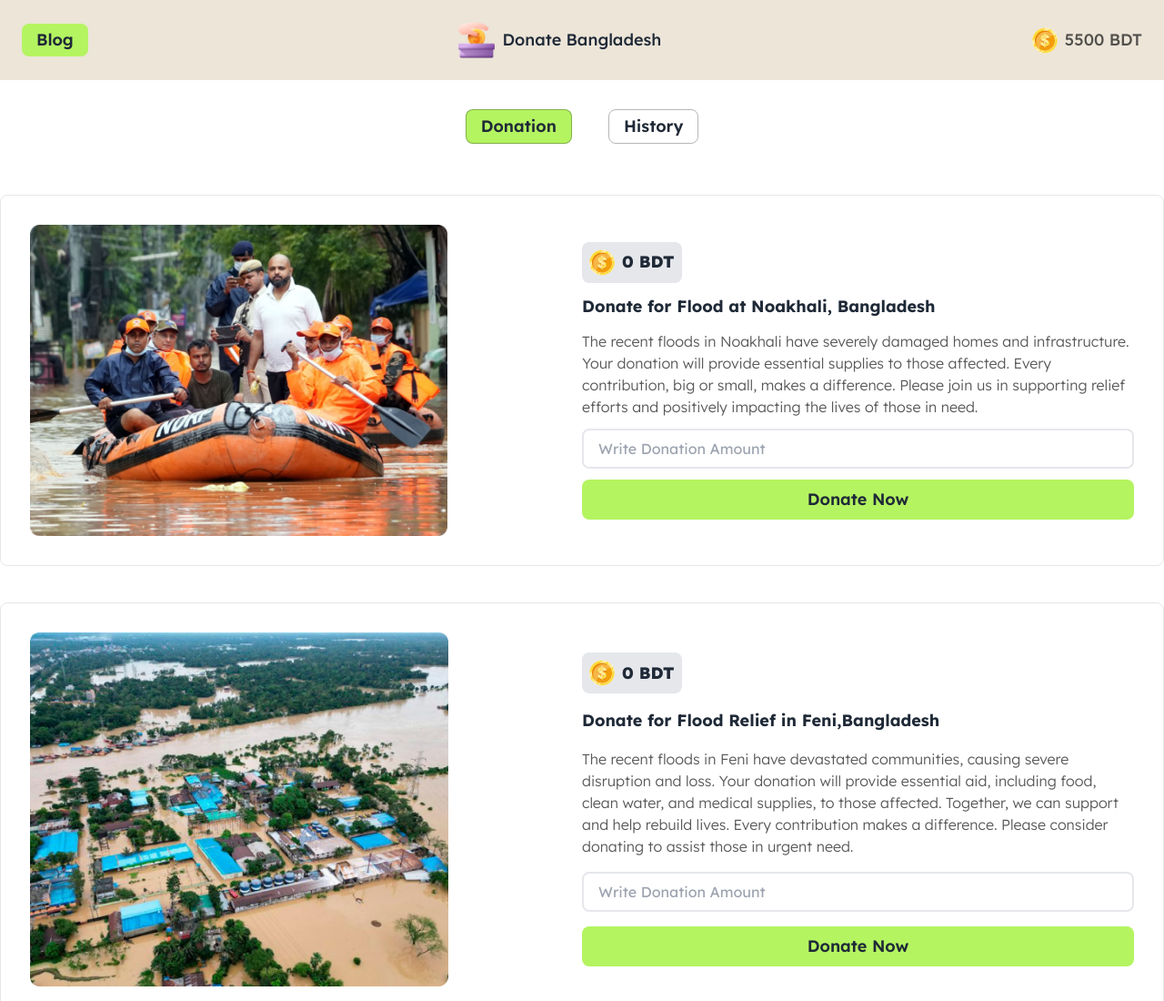
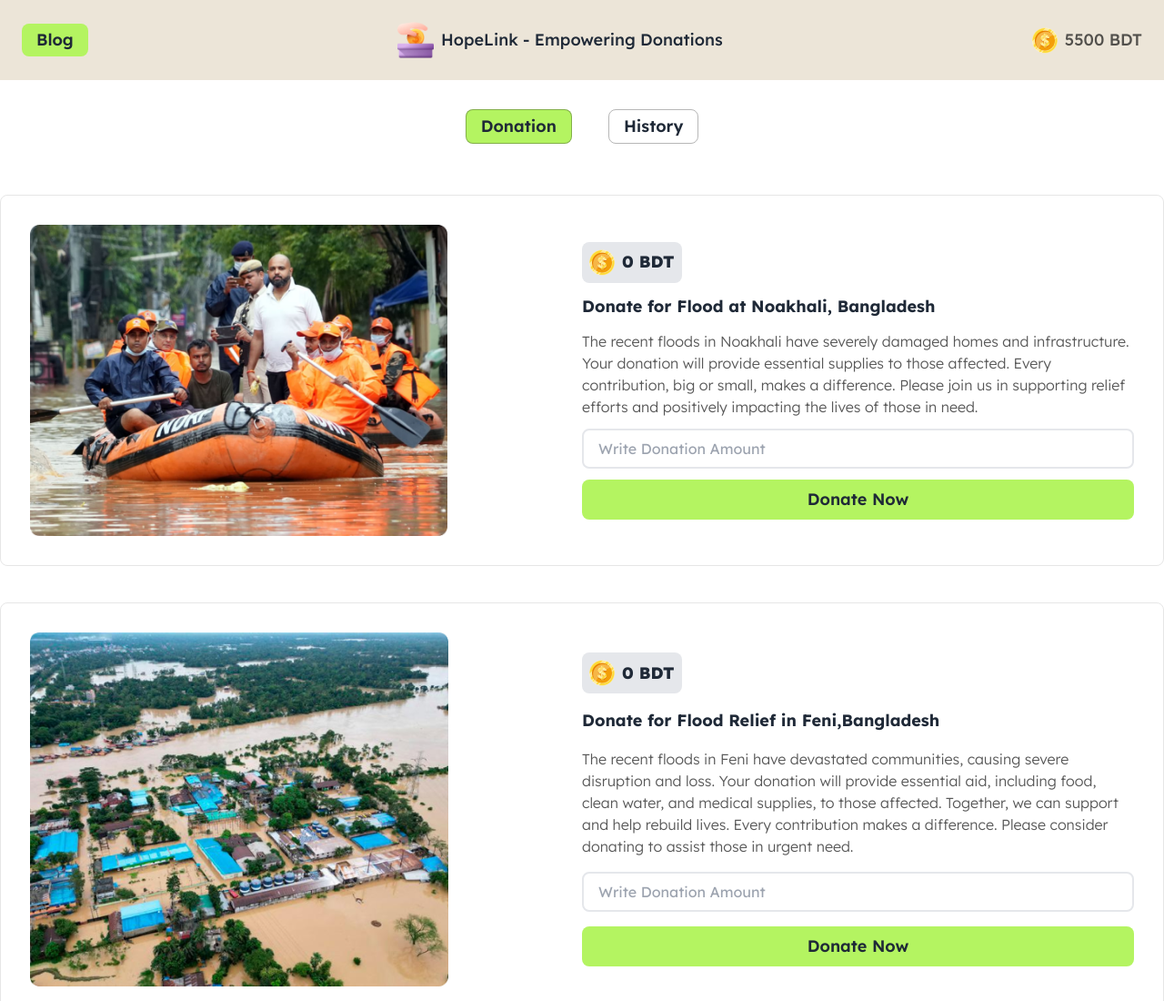
Before and after one commit to Schr0Smi1ey/HopeLink-Empowering-Donations, a plain HTML site: page index.html in a window 1280 px wide. Shown: the top 1100 px of the page at 91% size. Drawn offline with nearby package versions, Linux system fonts and the light colour scheme.

Commit message:
Finalizing the project

```diff
--- a/index.html
+++ b/index.html
@@ -49,7 +49,7 @@
   <body class="font-lexend">
     <!-- Navbar Section Goes Here -->
     <section
-      class="md:container backdrop:blur-3xl z-10 backdrop:opacity-50 mx-auto lg:mb-10 sticky top-0 bg-white/60"
+      class="md:container backdrop:opacity-50 mx-auto lg:mb-10 sticky top-0 bg-white"
     >
       <div
         class="bg-[#ece5d8] px-1 py-4 md:px-5 lg:p-6 mb-8 flex justify-between items-center"
@@ -62,9 +62,12 @@
             Blog
           </button>
         </div>
-        <div class="flex gap-1 lg:gap-2 items-center">
+        <div class="w-fit flex gap-1 lg:gap-2 items-center">
           <img src="assets/logo.png" alt="logo" class="w-10 h-10" />
-          <h2 class="font-medium text-base lg:text-lg">Donate Bangladesh</h2>
+          <p class="font-medium text-base lg:text-lg">
+            HopeLink
+            <span class="hidden sm:inline-block">- Empowering Donations</span>
+          </p>
         </div>
         <div class="flex gap-1 lg:gap-2 items-center">
           <img src="assets/coin.png" alt="coin" />
```
